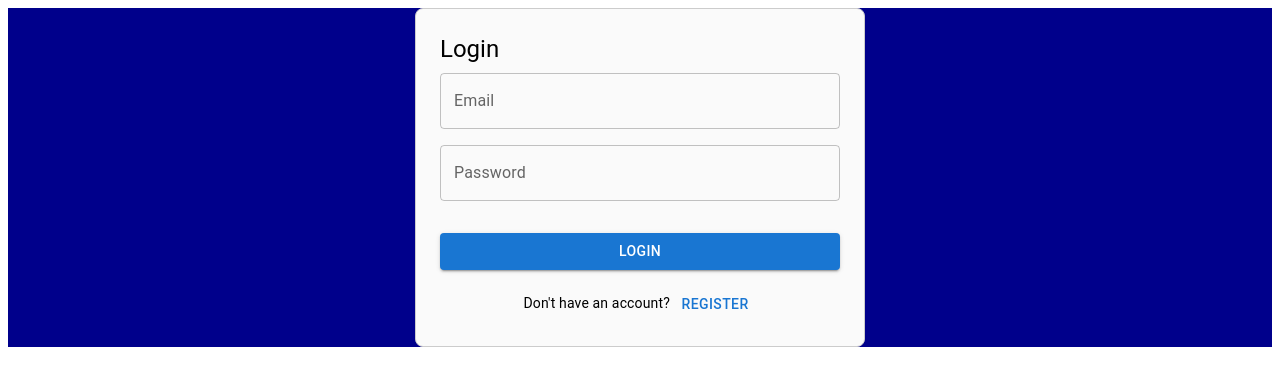
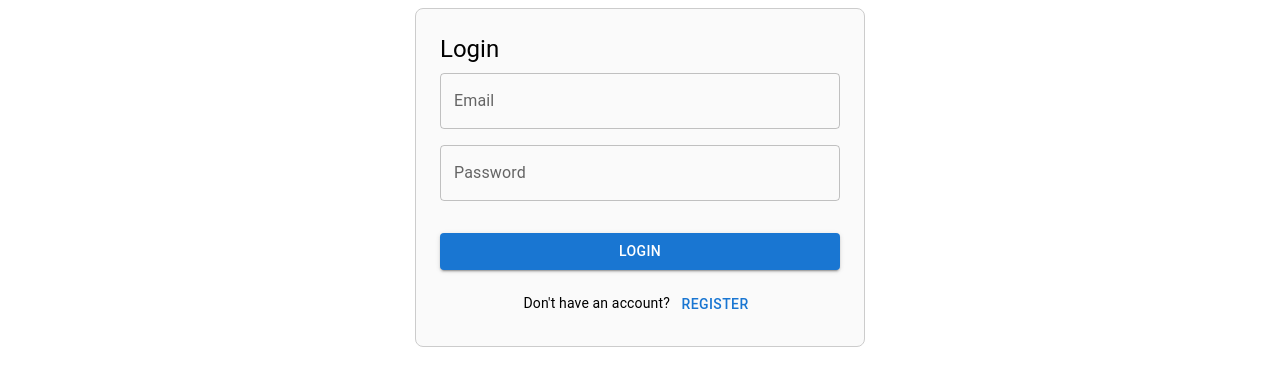
Before and after one commit to Internet-Technologies-bmb/AI-TextBook-Query-System, a React app in the folder frontend/: page / in a window 1280 px wide. Shown: the top 386 px of the page. Built offline with nearby package versions, Linux system fonts and the light colour scheme; the HTML template or start-up script is replaced by a standard one.

Commit message:
Update AuthPage.js

```diff
--- a/frontend/src/components/AuthPage.js
+++ b/frontend/src/components/AuthPage.js
@@ -63,7 +63,7 @@ const AuthPage = () => {
   };
 
   return (
-    <div className="center" style={{ backgroundColor: '#00008b'}}>
+    <div className="center">
       <AuthForm
         isRegister={isRegister}
         onSubmit={handleSubmit}
```
